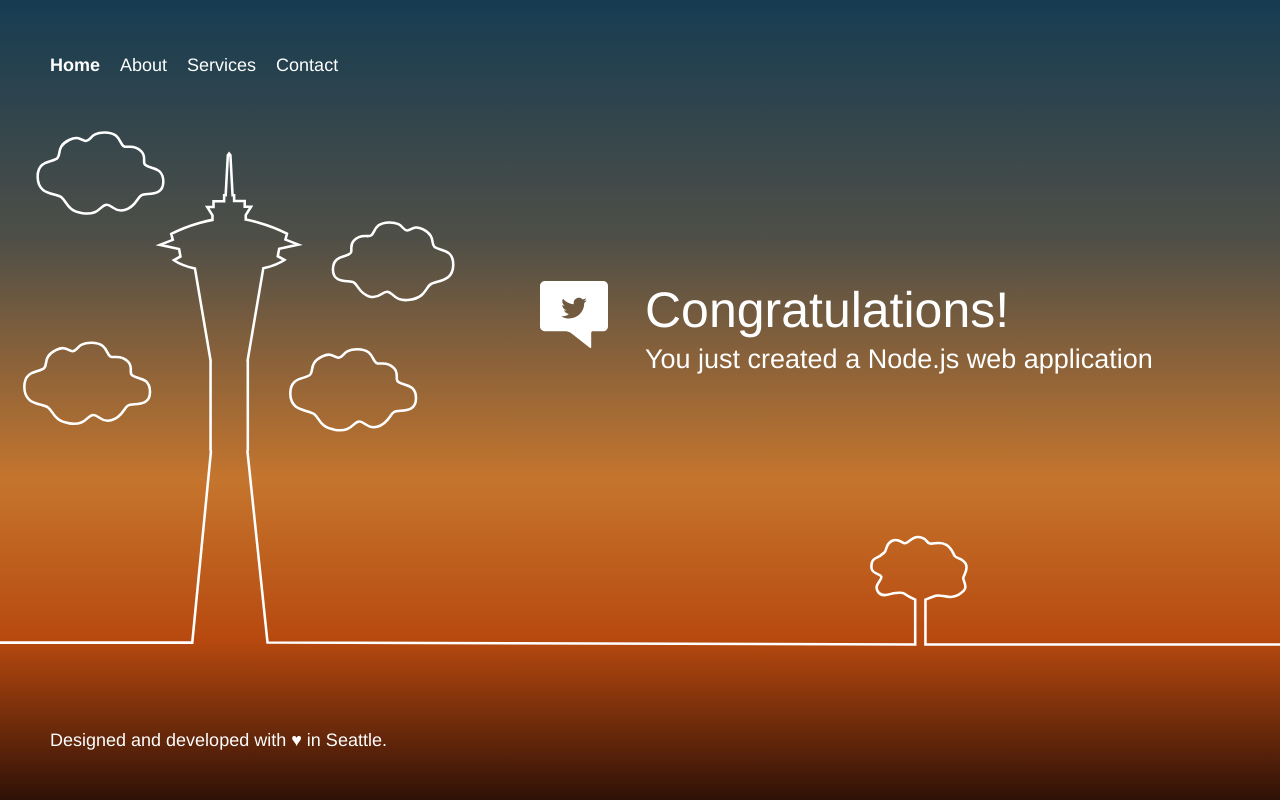
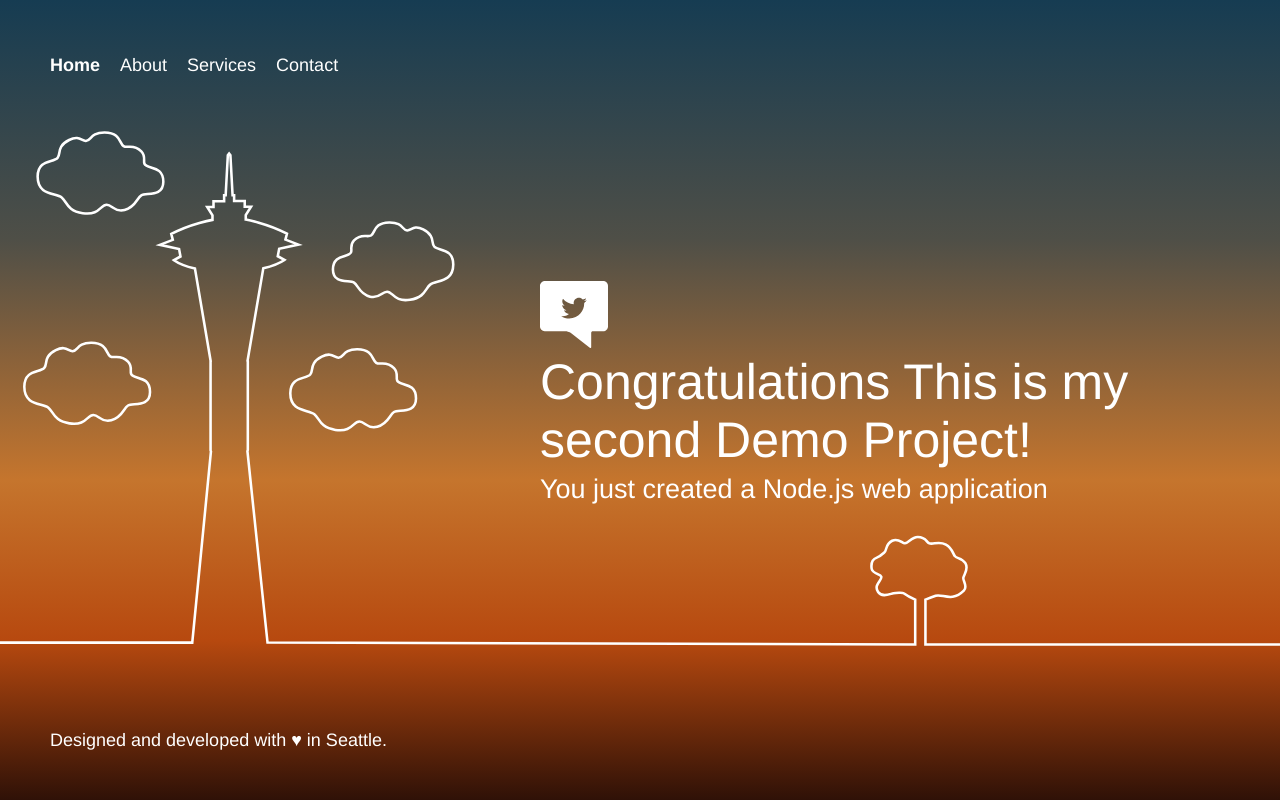
Before and after one commit to umahanish/MyDemoSecondProject, a website: page public/index.html in a window 1280 px wide. Drawn offline with Linux system fonts and the light colour scheme.

Commit message:
Demo Second Project

```diff
--- a/public/index.html
+++ b/public/index.html
@@ -58,7 +58,7 @@
         <div class="message">
             <a class="twitter-link" href="https://twitter.com/home/?status=I%20created%20a%20project%20with%20AWS%20CodeStar!%20%23AWS%20%23AWSCodeStar%20https%3A%2F%2Faws.amazon.com%2Fcodestar"><img src="assets/img/tweet.svg" /></a>
             <div class="text">
-                <h1>Congratulations!</h1>
+                <h1>Congratulations This is my second Demo Project!</h1>
                 <h2>You just created a Node.js web application</h2>
             </div>
         </div>
```
